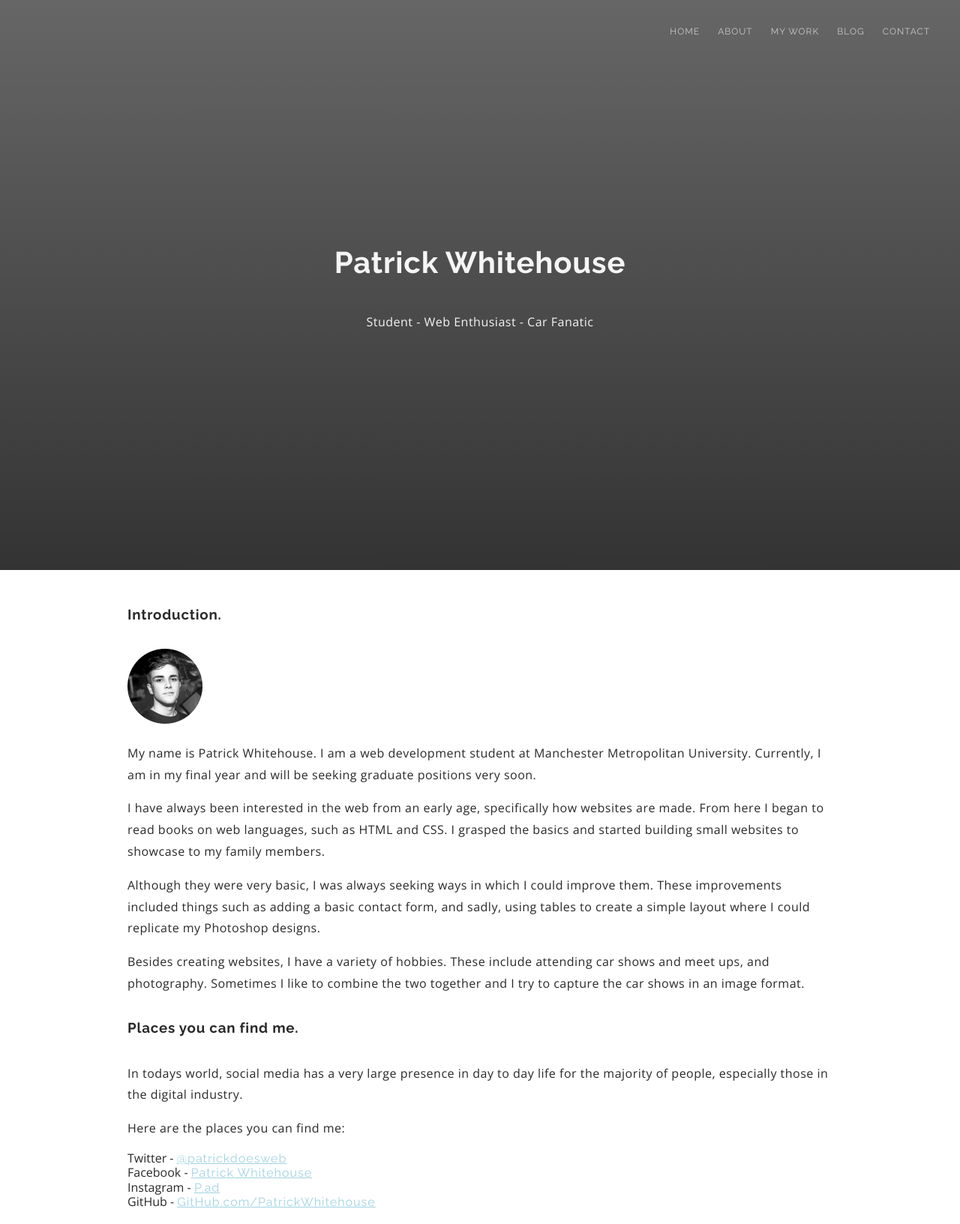
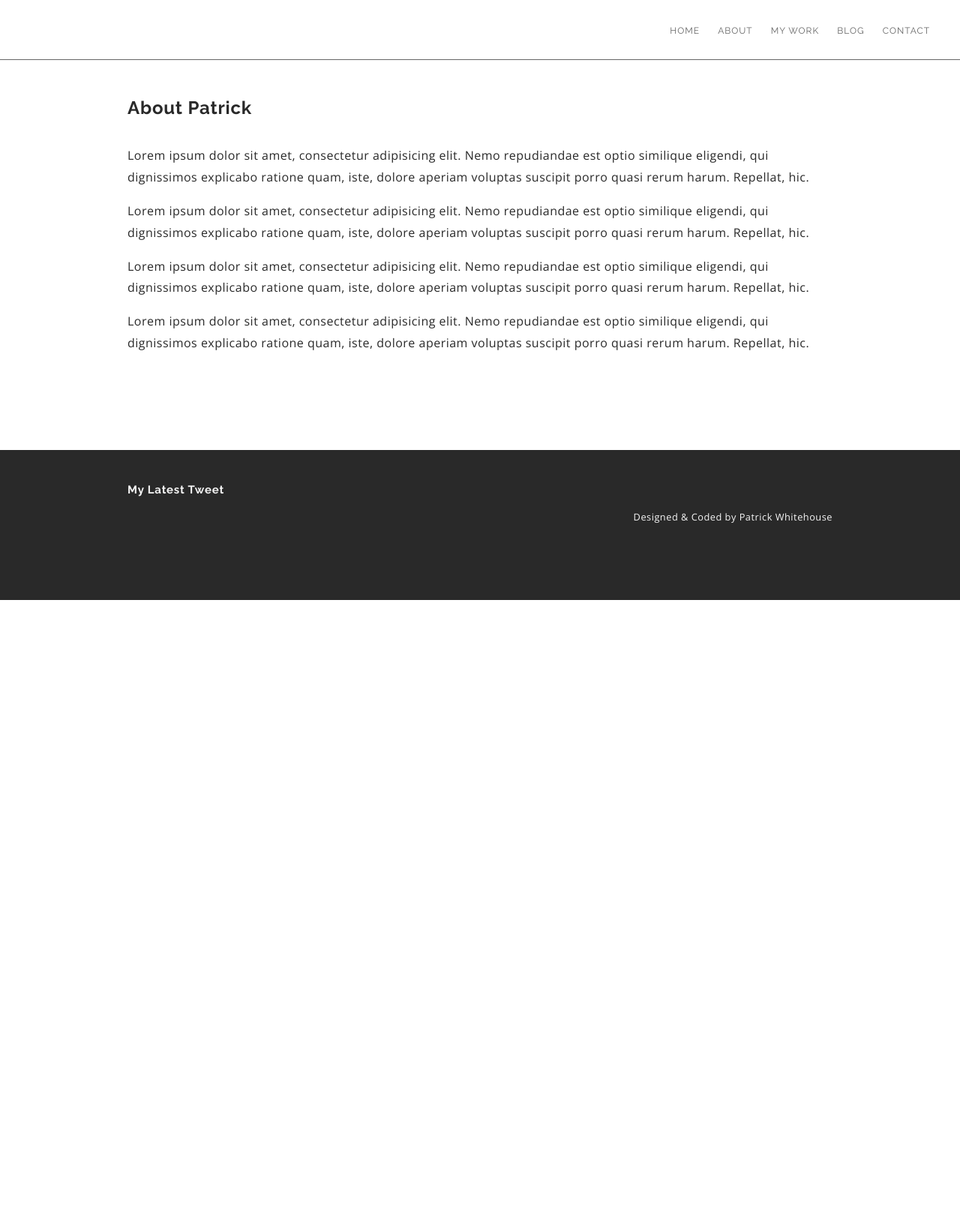
Before and after one commit to PatrickWhitehouse/AgencyReady, a plain HTML site: page about.html in a window 1280 px wide. Shown: the top 1632 px of the page at 75% size. After the commit the page ends 800 px from the top, so only its background shows below. Drawn offline with nearby package versions, Linux system fonts and the light colour scheme.

Commit message:
Made footer sticky, sub page styles complete

```diff
--- a/about.html
+++ b/about.html
@@ -3,21 +3,21 @@
 
 <head>
     <meta charset="UTF-8">
-    <meta name="description" content="Patrick Whitehouse's Portfolio. Showcasing his work and personal life.">
+    <meta name="description" content="About Patrick Whitehouse">
     <meta name="keywords" content="Patrick, Whitehouse, Portfolio, MMU, Personal, Work, Web, Development">
     <meta name="author" content="Patrick Whitehouse">
     <meta name="viewport" content="width=device-width, initial-scale=1.0">
     <meta http-equiv="X-UA-Compatible" content="ie=edge">
-    <title>Patrick Whitehouse - Web Development Student at MMU</title>
+    <title>About - Patrick Whitehouse</title>
     <link rel="stylesheet" href="https://cdnjs.cloudflare.com/ajax/libs/normalize/5.0.0/normalize.min.css">
     <link rel="stylesheet" href="css/styles.css">
 </head>
 
-<body>
+<body class="bottom_footer">
 
     <!-- Start Navigation -->
 
-    <nav class="main" role="navigation">
+    <nav class="sub_pages" role="navigation">
         <ul>
             <li><a href="index.html" title="Patrick Whitehouse's portfolio home page">Home</a></li>
             <li><a href="about.html" title="Find out more about Patrick Whitehouse">About</a></li>
@@ -29,64 +29,23 @@
 
     <!-- End Navigation -->
 
-    <!-- Start Hero Section -->
-
-    <section class="hero cf">
-        <h1 class="hero">
-          Patrick Whitehouse
-        </h1>
-        <p class="hero_description">
-          Student - Web Enthusiast - Car Fanatic
-        </p>
-    </section>
-
-
-    <!-- End Hero Section -->
-
-    <!-- Main Content -->
+    <!-- Start About Content -->
 
     <main>
       <div class="wrapper">
 
         <div class="row">
           <div class="col-full">
-                    <h3>Introduction.</h3>
+            <h2>About Patrick</h2>
           </div>
         </div>
 
         <div class="row">
           <div class="col-full">
-                    <p>
-                        <img src="images/portrait.png" alt="Portrait of Patrick Whitehouse" class="portrait">
-                    </p>
-                    <p>My name is Patrick Whitehouse. I am a web development student at Manchester Metropolitan University. Currently, I am in my final year and will be seeking graduate positions very soon.</p>
-                    <p>I have always been interested in the web from an early age, specifically how websites are made. From here I began to read books on web languages, such as HTML and CSS. I grasped the basics and started building small websites to showcase
-                        to my family members.</p>
-                    <p>Although they were very basic, I was always seeking ways in which I could improve them. These improvements included things such as adding a basic contact form, and sadly, using tables to create a simple layout where I could replicate my Photoshop
-                        designs.
-                    </p>
-                    <p>Besides creating websites, I have a variety of hobbies. These include attending car shows and meet ups, and photography. Sometimes I like to combine the two together and I try to capture the car shows in an image format. </p>
-                </div>
-            </div>
-
-            <div class="row">
-                <div class="col-full">
-                    <h3>Places you can find me.</h3>
-                </div>
-            </div>
-
-            <div class="row">
-                <div class="col-full">
-                    <p>In todays world, social media has a very large presence in day to day life for the majority of people, especially those in the digital industry.</p>
-                    <p>Here are the places you can find me:</p>
-                    <p>
-                      <ul class="social_media">
-                        <li>Twitter - <a href="http://www.twitter.com/patrickdoesweb" title="Open Patrick's personal Twitter profile">@patrickdoesweb</a></li>
-                        <li>Facebook - <a href="http://www.facebook.com/padwhitehouse" title="Open Patrick's personal Facebook profile">Patrick Whitehouse</a></li>
-                        <li>Instagram - <a href="http://www.instagram.com/p.ad" title="Open Patrick's personal Instagram profile">P.ad</a></li>
-                        <li>GitHub - <a href="https://github.com/PatrickWhitehouse" title="Open Patrick's GitHub profile">GitHub.com/PatrickWhitehouse</a></li>
-                      </ul>
-                    </p>
+            <p>Lorem ipsum dolor sit amet, consectetur adipisicing elit. Nemo repudiandae est optio similique eligendi, qui dignissimos explicabo ratione quam, iste, dolore aperiam voluptas suscipit porro quasi rerum harum. Repellat, hic.</p>
+            <p>Lorem ipsum dolor sit amet, consectetur adipisicing elit. Nemo repudiandae est optio similique eligendi, qui dignissimos explicabo ratione quam, iste, dolore aperiam voluptas suscipit porro quasi rerum harum. Repellat, hic.</p>
+            <p>Lorem ipsum dolor sit amet, consectetur adipisicing elit. Nemo repudiandae est optio similique eligendi, qui dignissimos explicabo ratione quam, iste, dolore aperiam voluptas suscipit porro quasi rerum harum. Repellat, hic.</p>
+            <p>Lorem ipsum dolor sit amet, consectetur adipisicing elit. Nemo repudiandae est optio similique eligendi, qui dignissimos explicabo ratione quam, iste, dolore aperiam voluptas suscipit porro quasi rerum harum. Repellat, hic.</p>
           </div>
         </div>
 
@@ -94,7 +53,7 @@
       </div>
     </main>
 
-    <!-- End Main Content -->
+    <!-- End About Content -->
 
 
     <!-- Start Footer -->
--- a/sass/styles.scss
+++ b/sass/styles.scss
@@ -44,6 +44,7 @@ a {
 a:hover {
     opacity: 1;
 }
+
 
 .wrapper {
     max-width: 960px;
@@ -94,6 +95,19 @@ a:hover {
 .cf:after {
     clear: both;
 }
+
+/* Make footer stay at bottom */
+
+.bottom_footer{
+  display: flex;
+  min-height: 100vh;
+  flex-direction: column;
+}
+
+main{
+  flex:1;
+}
+
 /* Navigation Styling */
 nav.main {
     width: 100%;
@@ -129,6 +143,44 @@ nav.main a {
 nav.main a:hover {
     opacity: 1;
 }
+
+/* Sub Page Navigation */
+
+nav.sub_pages {
+    width: 100%;
+    height: 80px;
+    background-color: transparent;
+    border-bottom: 1px solid $grey;
+    display: flex;
+    justify-content: flex-end;
+    align-items: center;
+    top: 0;
+    left: 0;
+}
+
+nav.sub_pages ul {
+    margin: 0 40px 0 0;
+}
+
+nav.sub_pages li {
+    list-style: none;
+    display: inline;
+    margin-left: 20px;
+}
+
+nav.sub_pages a {
+    color: $grey;
+    opacity: 1;
+    text-decoration: none;
+    font-size: 12px;
+    transition: 0.3s all ease;
+    text-transform: uppercase;
+}
+
+nav.sub_pages a:hover {
+    opacity: 0.7;
+}
+
 /* Hero Section Styling */
 
 section.hero {
@@ -164,8 +216,6 @@ img.portrait {
 
 ul.social_media{
   padding: 0;
-
-
   li{
     list-style: none;
   }
@@ -174,6 +224,7 @@ ul.social_media{
 /* Footer Styling */
 footer {
     height: 200px;
+    width: 100%;
     padding: 30px 0;
     background-color: $darkgrey;
     color: $lightgrey;
@@ -223,6 +274,7 @@ footer {
     }
     .footer_right,.footer_left{
       width: 100%;
+      padding: 0;
     }
     .footer_right{
       height: 50px;
@@ -234,16 +286,16 @@ footer {
 
 @media (max-width:560px) {
 
-    nav.main {
+    nav.main, nav.sub_pages {
         justify-content: center;
     }
 
-    nav.main ul {
+    nav.main ul, nav.sub_pages ul {
         padding: 0;
         margin: 0;
     }
 
-    nav.main li {
+    nav.main li, nav.sub_pages li {
         margin: 0;
         padding: 10px;
     }
```
Also changed, not shown: index.html (+1 -1 lines), css/styles.css. Lines whose indentation alone changed are shown as unchanged.
